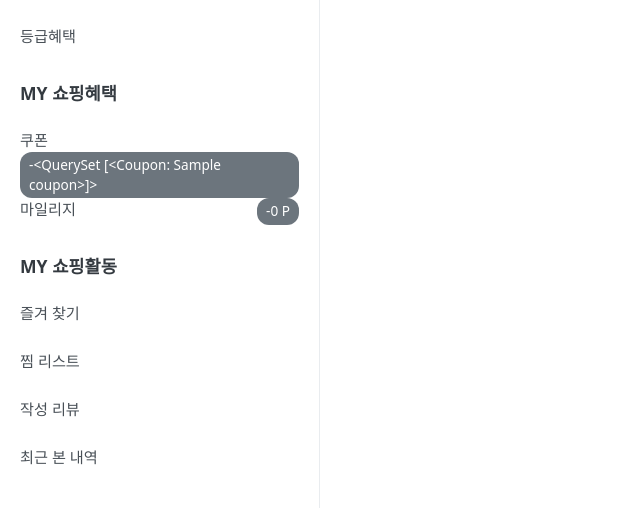
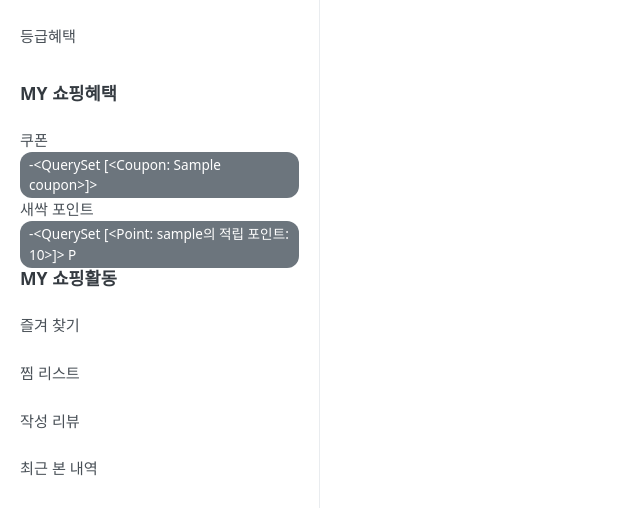
Before and after one commit to jhj1111/sessac_shoping_web, a Django app: template apps/accounts/templates/accounts/mypage_base.html in a window 1280 px wide. Shown: the part 219-727 px from the top of the page, without its empty margins (0-640 px from the left). Run offline with Django 5.2, Linux system fonts and the light colour scheme; the template is opened without the code that fills it: values that come from a table or form of the project are taken from there, others are empty; tables that the repository leaves empty hold one stand-in row (values such as "Sample post"); some libraries are stand-ins or nearby versions.

Commit message:
style(accoutns template): 새싹 포인트 문구 수정

```diff
--- a/apps/accounts/templates/accounts/mypage_base.html
+++ b/apps/accounts/templates/accounts/mypage_base.html
@@ -89,8 +89,8 @@
                         <span class="count-badge">-{{ user_coupons|default:0 }}</span>
                     </a>
                     <a href="#" class="sidebar-item">
-                        마일리지
-                        <span class="count-badge">-{{ user_mileage|default:0 }} P</span>
+                        새싹 포인트
+                        <span class="count-badge">-{{ user_points|default:0 }} P</span>
                     </a>
                 </div>
 
--- a/apps/accounts/templates/accounts/mypage_main.html
+++ b/apps/accounts/templates/accounts/mypage_main.html
@@ -94,7 +94,7 @@
                     <span class="me-2">마이 새싹 포인트</span>
                     <i class="fas fa-info-circle"></i>
                 </div>
-                <h3 class="text-primary">{{ user_points }}- P</h3>
+                <h3 class="text-primary">{{ user_points }} P</h3>
             </div>
 
             <div class="benefits-summary mt-3">
```
